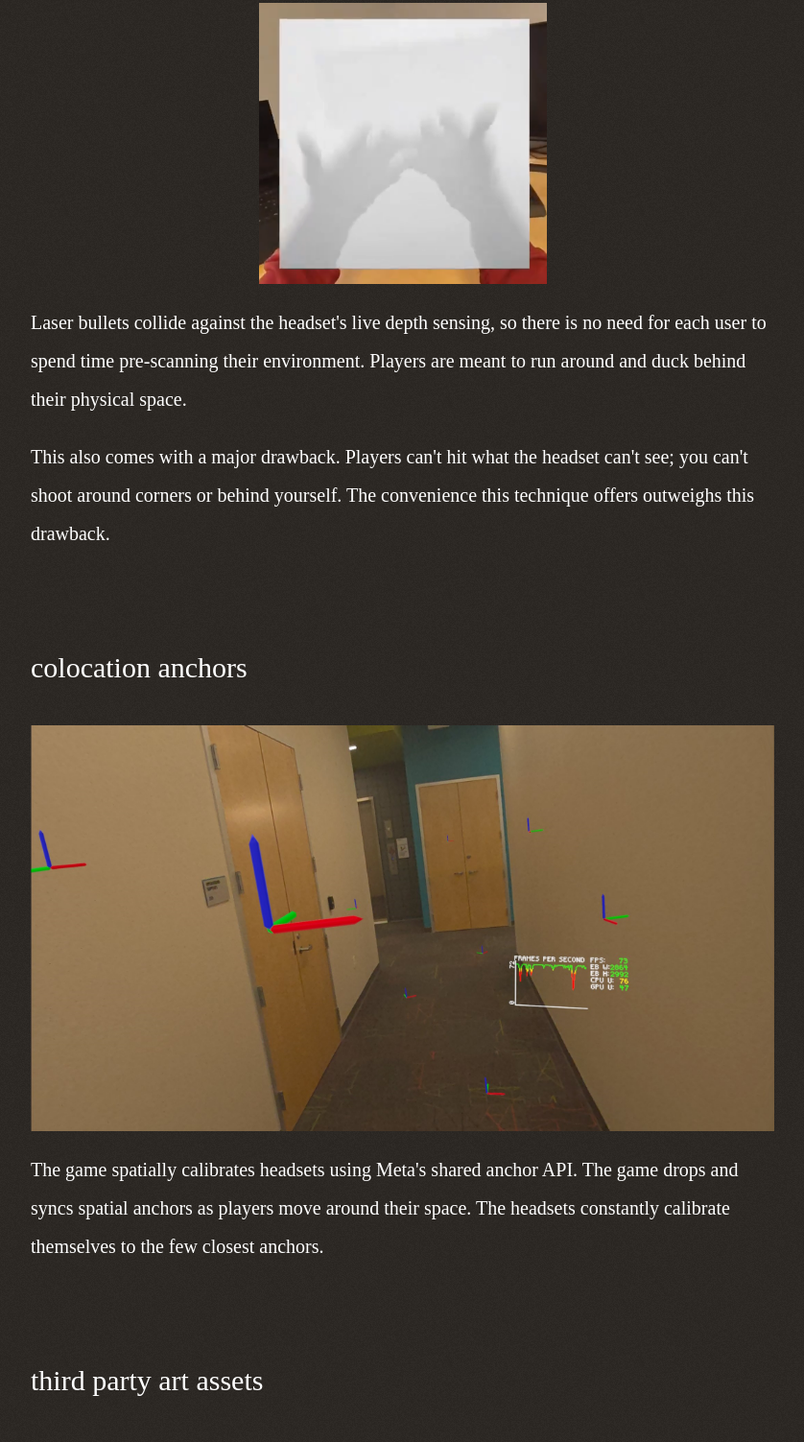
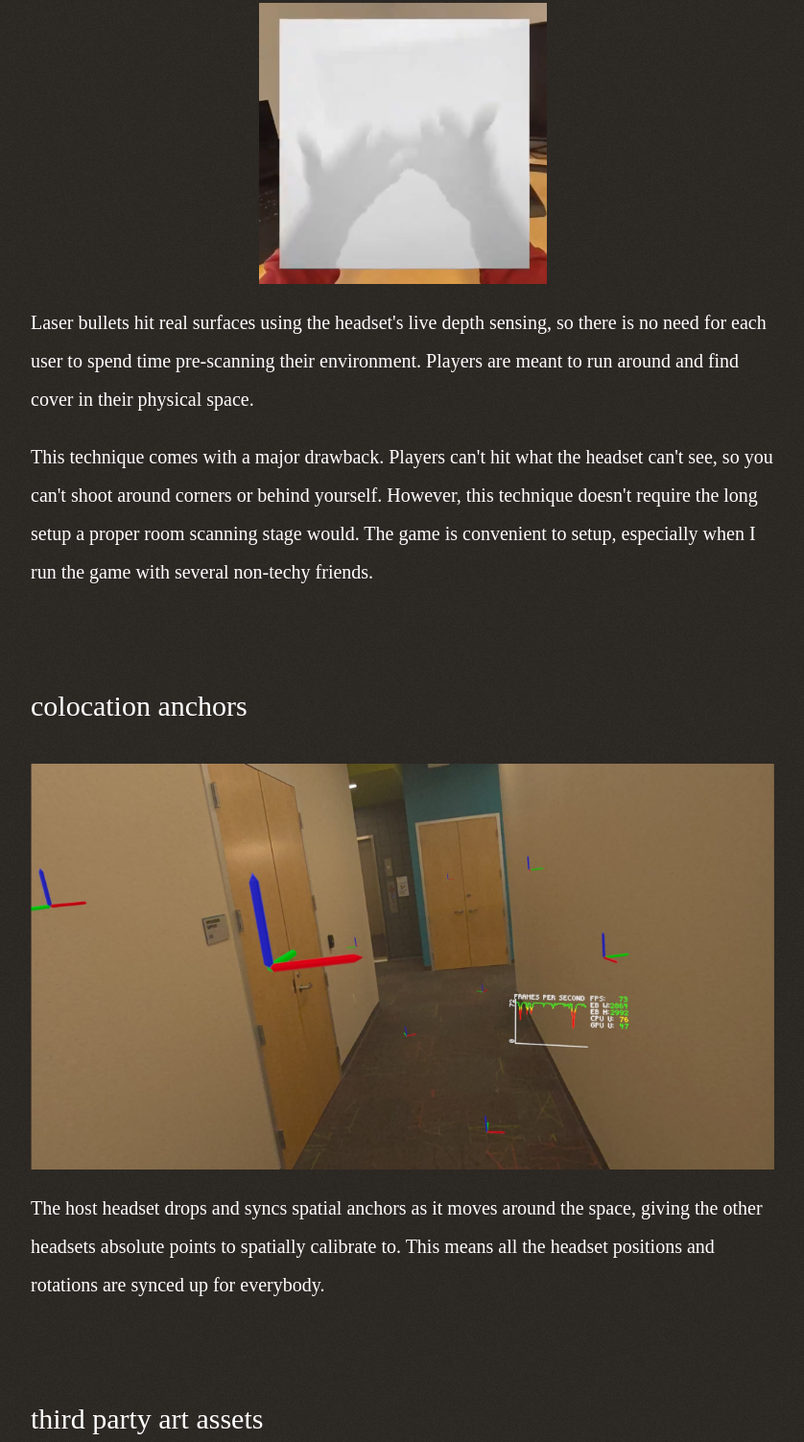
Before and after one commit to trev3d/trev3d.github.io, a plain HTML site: page portfolio/lasertag.html in a window 1280 px wide. Shown: the part 1297-2800 px from the top of the page at 96% size, without its empty margins (308-1146 px from the left). Drawn offline with Linux system fonts and the light colour scheme; a web font is replaced by a local one.

Commit message:
update site

```diff
--- a/portfolio/lasertag.html
+++ b/portfolio/lasertag.html
@@ -33,9 +33,9 @@
 	</div>
 
 	<p>
-		I want mixed reality to be more than just a gimmick in games.
-		I want games that don't just respond to your physical environment,
-		but couldn't be possible without it.
+		I want mixed reality to be more than just a gimmick in games;
+		I want games and apps that don't just 'exist' in your physical environment,
+		but respond to it and use it as part of the experience.
 
 		I also want games that encourage physical movement
 		and real-life socializing.
@@ -54,17 +54,20 @@
 	</a>
 
 	<p>
-		Laser bullets collide against the headset's live
+		Laser bullets hit real surfaces using the headset's live
 		depth sensing, so there is no need for each user to spend time
 		pre-scanning their environment.
-		Players are meant to run around and duck behind their physical space.
+		Players are meant to run around and find cover in their physical space.
 	</p>
 
 	<p>
-		This also comes with a major drawback.
-		Players can't hit what the headset can't see;
-		you can't shoot around corners or behind yourself.
-		The convenience this technique offers outweighs this drawback.
+		This technique comes with a major drawback.
+		Players can't hit what the headset can't see,
+		so you can't shoot around corners or behind yourself.
+		However, this technique doesn't require the long setup
+		a proper room scanning stage would.
+		The game is convenient to setup,
+		especially when I run the game with several non-techy friends.
 	</p>
 
 	<h3><br>colocation anchors</h3>
@@ -74,17 +77,16 @@
 	</a>
 
 	<p>
-		The game spatially calibrates headsets using Meta's
-		shared anchor API.
-		The game drops and syncs spatial anchors
-		as players move around their space.
-		The headsets constantly calibrate themselves to the
-		few closest anchors.
+		The host headset drops and syncs spatial anchors
+		as it moves around the space, giving the other headsets
+		absolute points to spatially calibrate to.
+		This means all the headset positions and rotations
+		are synced up for everybody.
 	</p>
 
 	<h3><br>third party art assets</h3>
 	<p>
-		These assets are placeholders until I create custom assets:
+		I'm using these assets as placeholders until I create custom assets:
 	</p>
 	<ul>
 		<li><a href="https://sketchfab.com/3d-models/ray-gun-10b58d9be71d4003847e72d8d5e1dafe" target="_blank">
```
Also changed, not shown: portfolio/mocap.html (+2 -6 lines), 1 other file.
